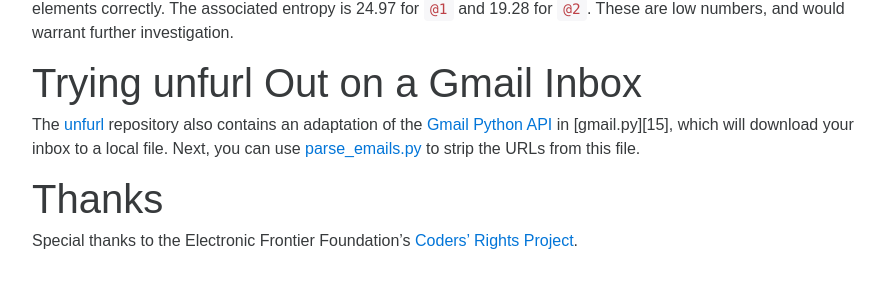
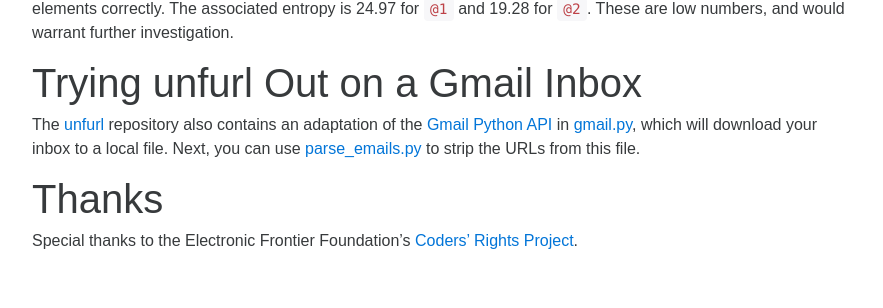
Before and after one commit to JLospinoso/jlospinoso.github.io, a Jekyll site: the page built from _posts/2018-02-12-unfurl-url-analysis.md, in a window 1280 px wide and 900 px high, scrolled down 6620 px. Shown: the part 144-452 px from the top of the window, without its empty margins (53-936 px from the left). Built offline with Jekyll 4.4.1, drawn with Linux system fonts in a browser that asks for light colours; some web fonts are replaced; some of the changed lines change nothing that is shown.

Commit message:
Link fix

````diff
--- a/_posts/2018-02-12-unfurl-url-analysis.md
+++ b/_posts/2018-02-12-unfurl-url-analysis.md
@@ -20,9 +20,9 @@ categories: [python, unfurl, abrade, hacking]
 [12]: https://www.grc.com/haystack.htm
 [13]: https://en.wikipedia.org/wiki/Probability_mass_function
 [14]: https://developers.google.com/gmail/api/quickstart/python
-[16]: https://github.com/JLospinoso/unfurl/blob/master/gmail.py
-[17]: https://github.com/JLospinoso/unfurl/blob/master/parse_emails.py
-[18]: https://github.com/JLospinoso/unfurl/blob/master/unfurl.py
+[15]: https://github.com/JLospinoso/unfurl/blob/master/gmail.py
+[16]: https://github.com/JLospinoso/unfurl/blob/master/parse_emails.py
+[17]: https://github.com/JLospinoso/unfurl/blob/master/unfurl.py
 
 Software engineers use link generation algorithms when they need to provide privileged access to a user, but the user has not prearranged an authentication mechanism like a password. Knowledge of the URL is the secret information that authenticates a user. It's vital that these link generation algorithms have *high entropy* so that an attacker cannot brute force URLs to gain unauthorized access. [unfurl][7] is a tool that analyzes large collections of URLs and estimates their entropies to sift out URLs that might be vulnerable to attack.
 
@@ -160,7 +160,7 @@ S_i = -1 * sum_X( F_i(x) * log_2 F_i(x) )
 We can compute the information entropy of a token by summing `S_i` across all the indices. Using these computations, unfurl produces a report for us describing which decodings produced the lowest-entropy results.
 
 # Using unfurl
-[unfurl.py][18] is a command line tool requiring Python 3:
+[unfurl.py][17] is a command line tool requiring Python 3:
 
 ```
 > unfurl.py --help
````
